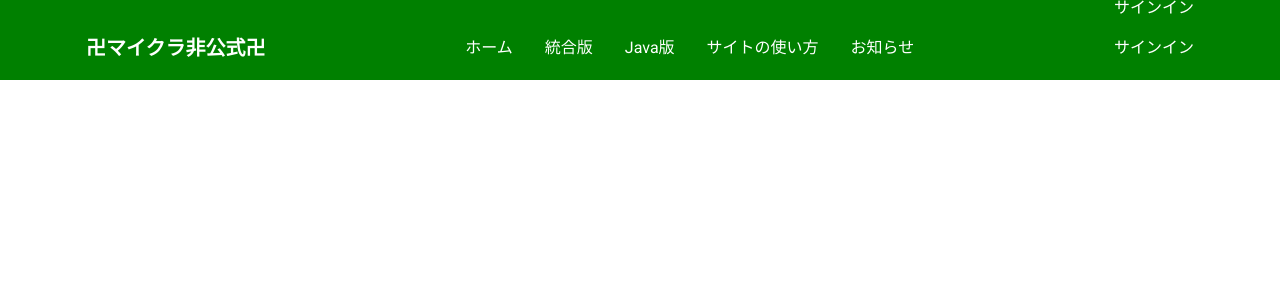
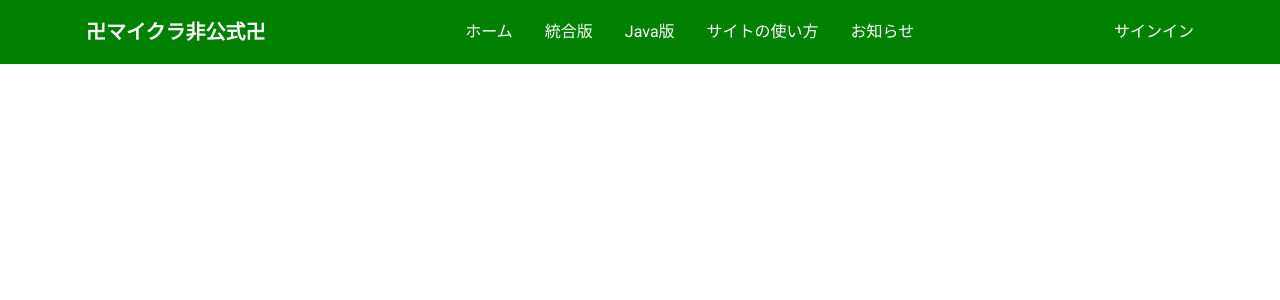
Before and after one commit to rinkunserver/mine-world, a PHP site: page / in a window 1280 px wide. Shown: the top 300 px of the page. Run offline with PHP 8.4, Linux system fonts and the light colour scheme.

Commit message:
Update index.php

```diff
--- a/index.php
+++ b/index.php
@@ -10,17 +10,13 @@
   </head>
   <body>
     <!-- Header Start -->
-  <!-- Header Start -->
-    <header class="site-header">
+    <header class="site-header" style=" background: url(/img/header-background.jpg);">
       <div class="wrapper site-header__wrapper">
         <div class="site-header__middle">
         </div>
         <div class="site-header__end">
-          <a class="site-header__end-item" href="#">サインイン</a>
-        </div>
       </div>
     </header>
-    <!-- Header End -->
     <header class="site-header">
       <div class="wrapper site-header__wrapper">
         <div class="site-header__start">
```
